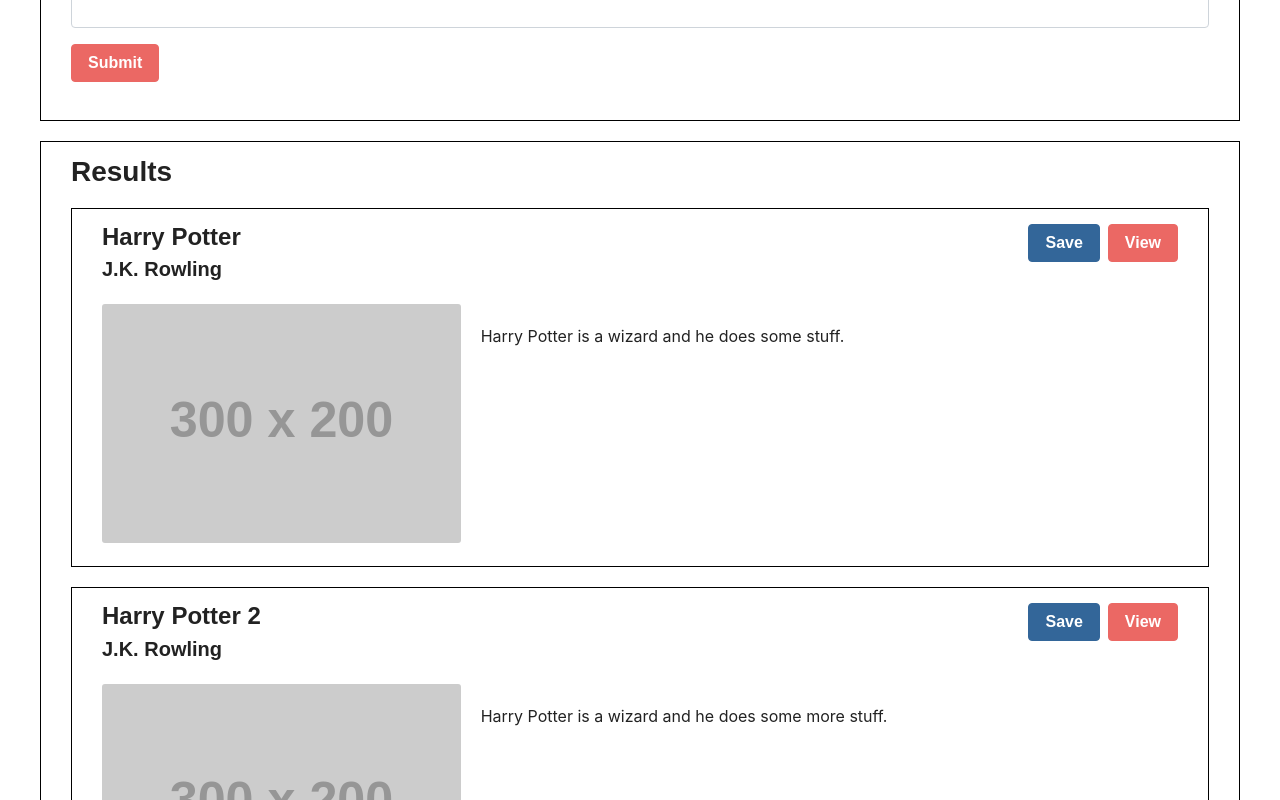
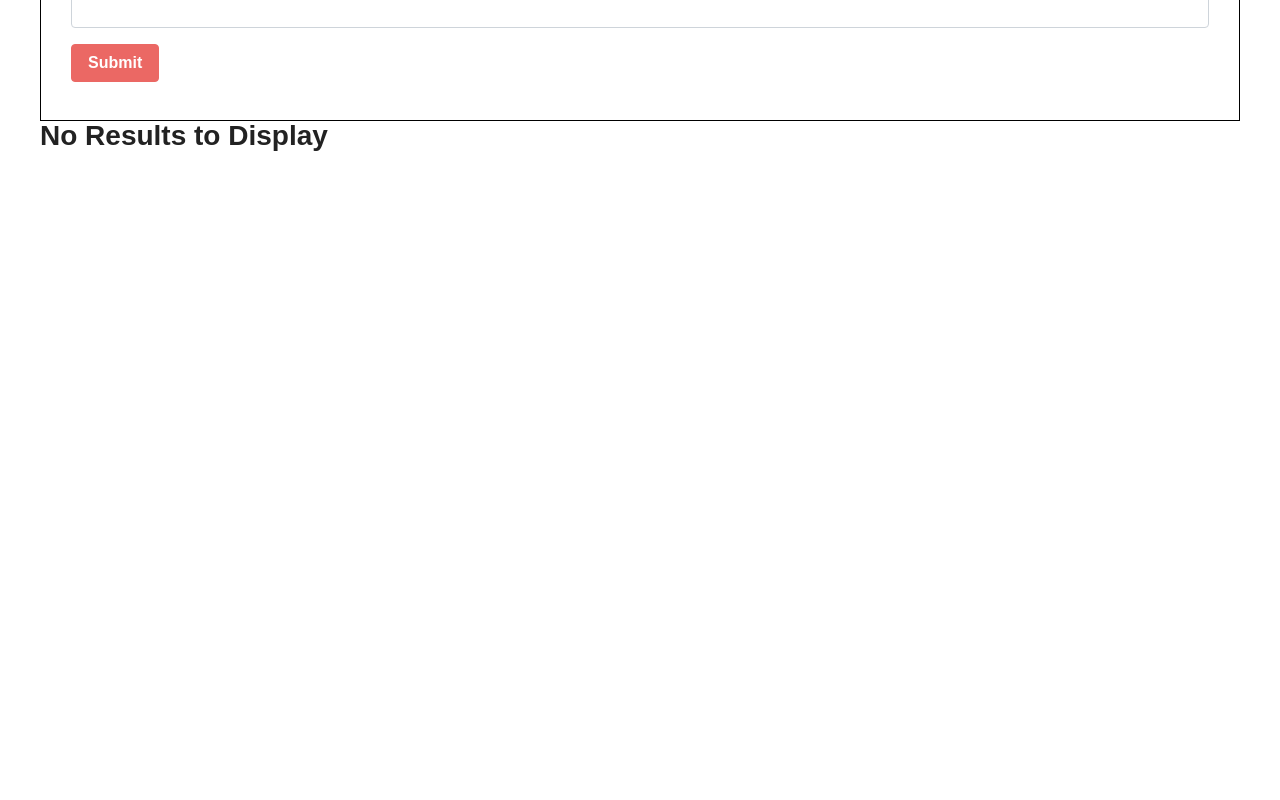
Before and after one commit to ryangautier1/GoogleBookSearch, a React (Create React App) app in the folder client/: page / in a window 1280 px wide. Shown: the part 540-1340 px from the top of the page. After the commit the page ends 800 px from the top, so only its background shows below. Built offline with nearby package versions, Linux system fonts and the light colour scheme; a web font is replaced by a local one.

Commit message:
display partial resutls on page

```diff
--- a/client/src/components/ResultWrapper/index.js
+++ b/client/src/components/ResultWrapper/index.js
@@ -2,29 +2,12 @@
 import './style.css';
 import SearchResult from '../SearchResult';
 
-const results = [
-  {
-    key: 1,
-    title: "Harry Potter",
-    author: "J.K. Rowling",
-    image: "https://via.placeholder.com/300x200",
-    info: "Harry Potter is a wizard and he does some stuff."
-  },
-  {
-    key: 2,
-    title: "Harry Potter 2",
-    author: "J.K. Rowling",
-    image: "https://via.placeholder.com/300x200",
-    info: "Harry Potter is a wizard and he does some more stuff."
-  }
-]
-
-
-function ResultsWrapper() {
+function ResultsWrapper(props) {
+  console.log(props);
   return (
     <div className="results-wrapper">
       <h3>Results</h3>
-      {results.map(item => {return(
+      {props.books.map(item => {return(
         <SearchResult {...item} />
       )})}
     </div>
--- a/client/src/components/SearchForm/index.js
+++ b/client/src/components/SearchForm/index.js
@@ -1,18 +1,24 @@
-import React from 'react';
+import React, { useRef, useState } from 'react';
 import './style.css';
-
+import '../../utils/API'
+import API from '../../utils/API';
 
 function SearchForm() {
+  const [books, setBooks] = useState([])
+
+  const queryRef = useRef();
+  const runSearch = () => {
+    API.getGoogleBooks(queryRef.current.value).then(res => setBooks(res));
+  }
+
   return (
     <div className="search-form">
       <h3>Book Search</h3>
-      <form>
         <div className="form-group">
           <label htmlFor="search-input">Book</label>
-          <input type="email" className="form-control" id="search-input" aria-describedby="search-input"></input>
+          <input type="email" className="form-control" id="search-input" aria-describedby="search-input" ref={queryRef}></input>
         </div>
-        <button type="submit" className="btn btn-primary">Submit</button>
-      </form>
+        <button className="btn btn-primary" onClick={() => {runSearch()}}>Submit</button>
     </div>
   )
 }
--- a/client/src/components/SearchResult/style.css
+++ b/client/src/components/SearchResult/style.css
@@ -1,5 +1,6 @@
 .search-result {
   margin: 20px 0;
   border: 1px solid black;
+  border-radius: 5px;
   padding: 15px 30px;
 }
--- a/client/src/pages/Search.js
+++ b/client/src/pages/Search.js
@@ -1,14 +1,49 @@
-import React from 'react';
+import React, { useRef, useState, useEffect } from 'react';
 import { Link } from "react-router-dom";
 import SearchForm from '../components/SearchForm';
 import ResultsWrapper from '../components/ResultWrapper';
+import API from '../utils/API';
 
 
 function Search() {
+  const [books, setBooks] = useState([]);
+  // initialize books on load
+  useEffect(() => {
+    setBooks([]);
+  }, []);
+
+  const queryRef = useRef();
+  const runSearch = () => {
+    API.getGoogleBooks(queryRef.current.value).then(res => {
+      const results = res.data.items.map(item => {
+        return ({
+          title: item.volumeInfo.title,
+          author: item.volumeInfo.authors,
+          info: item.volumeInfo.description,
+          image: item.volumeInfo.imageLinks.smallthumbnail
+        });
+      })
+      setBooks(results);
+    })
+    .catch(err => console.log(err));
+  }
+
+
   return (
     <div>
-    <SearchForm/>
-    <ResultsWrapper/>
+      <div className="search-form">
+        <h3>Book Search</h3>
+        <div className="form-group">
+          <label htmlFor="search-input">Book</label>
+          <input type="email" className="form-control" id="search-input" aria-describedby="search-input" ref={queryRef}></input>
+        </div>
+        <button className="btn btn-primary" onClick={() => { runSearch() }}>Submit</button>
+      </div>
+      {books.length ? (
+              <ResultsWrapper books={books}/>
+            ) : (
+              <h3>No Results to Display</h3>
+            )}
     </div>
   )
 }
--- a/client/src/utils/API.js
+++ b/client/src/utils/API.js
@@ -1,20 +1,25 @@
 import axios from "axios";
 
 export default {
+  getGoogleBooks: function (searchterm) {
+    console.log("searchterm :" + searchterm);
+    return axios.get(`https://www.googleapis.com/books/v1/volumes?q=${searchterm}&key=AIzaSyDwF8w0aaj9qUQWm4KbapIRA5aYOd3Evrs`);
+  },
+
   // Gets all books
-  getBooks: function() {
+  getBooks: function () {
     return axios.get("/api/books");
   },
   // Gets the book with the given id
-  getBook: function(id) {
+  getBook: function (id) {
     return axios.get("/api/books/" + id);
   },
   // Deletes the book with the given id
-  deleteBook: function(id) {
+  deleteBook: function (id) {
     return axios.delete("/api/books/" + id);
   },
   // Saves a book to the database
-  saveBook: function(bookData) {
+  saveBook: function (bookData) {
     return axios.post("/api/books", bookData);
   }
 };
```
